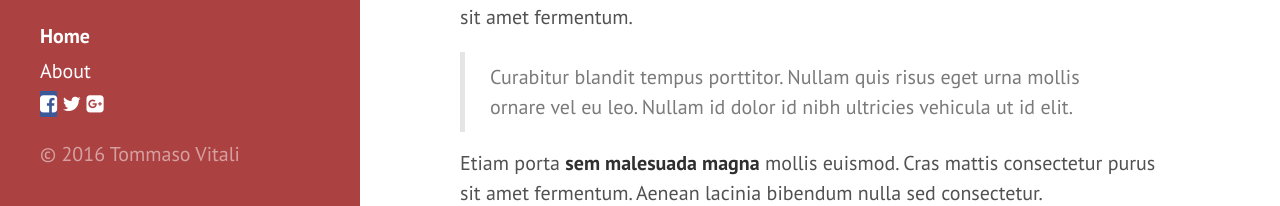
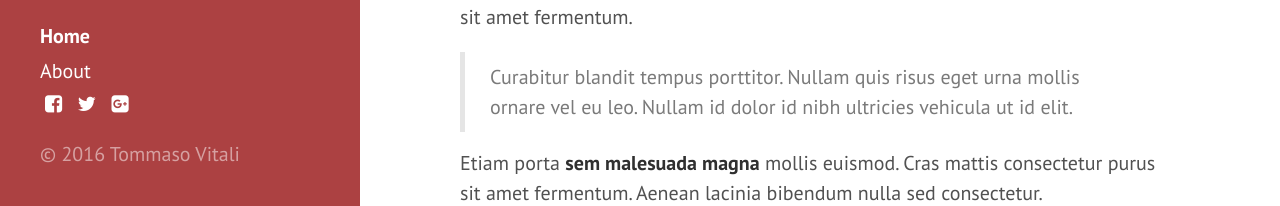
Before and after one commit to tommivitali/tommivitali.github.io, a Jekyll site: the page built from index.html, in a window 1280 px wide and 1400 px high, scrolled down 522 px. Shown: the part 1191-1397 px from the top of the window. Built offline with Jekyll 4.4.1, drawn with Linux system fonts in a browser that asks for light colours; nearby versions of some CDN libraries; the list of posts is cut into pages by our own code.

Commit message:
Icone social

```diff
--- a/public/css/social.css
+++ b/public/css/social.css
@@ -3,12 +3,11 @@
   height: 50px;
 }
 
-.social .link:hover {
-  padding: 20px;
+.social .link {
+  padding: 5px;
   color: white;
 }
 
-.social .link.facebook {
-  background-color: #3B5998;
-  color: white;
+.social .link:hover.facebook {
+  color: #3B5998;
 }
```
